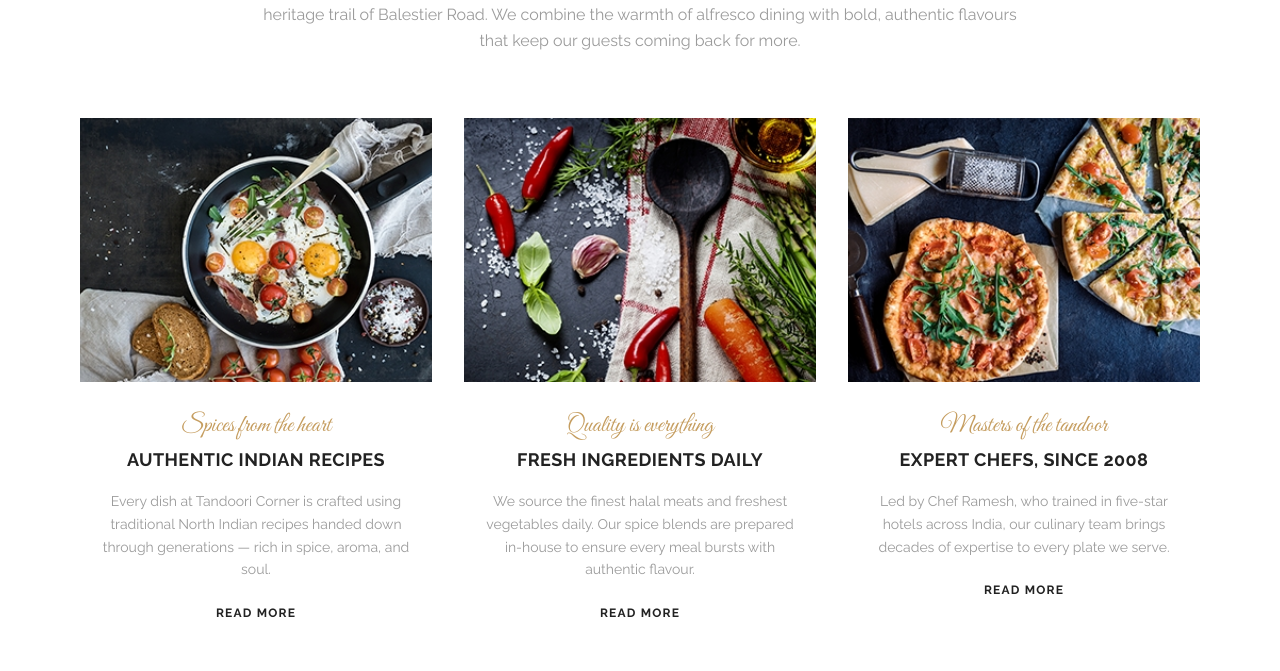
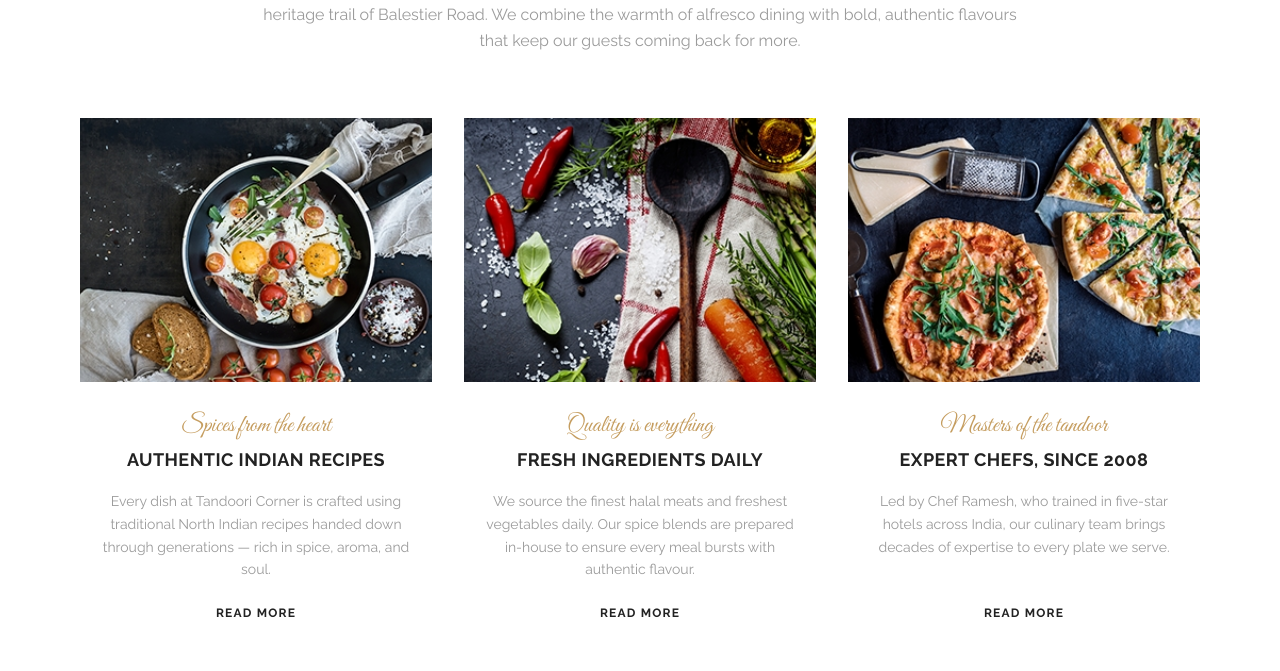
Before and after one commit to PrajaNova/tandoori-corner, a Next.js app in the folder apps/tc-web-app/: page / in a window 1280 px wide. Shown: the part 964-1635 px from the top of the page. Built offline with nearby package versions, Linux system fonts and the light colour scheme; no server answers.

Commit message:
refactor(tc-web-app): externalize Welcome content, create FeatureCard primitive, and align CTA baseline

```diff
--- a/apps/tc-web-app/components/home/Welcome.tsx
+++ b/apps/tc-web-app/components/home/Welcome.tsx
@@ -1,78 +1,31 @@
-import Image from "next/image";
-import Link from "next/link";
+import { FeatureCard } from "@/components/ui/FeatureCard";
 import { SectionHeading } from "@/components/ui/SectionHeading";
-
-const cards = [
-  {
-    subtitle: "Spices from the heart",
-    title: "Authentic Indian Recipes",
-    image: "/granny/granny_banners_1.jpg",
-    description:
-      "Every dish at Tandoori Corner is crafted using traditional North Indian recipes handed down through generations — rich in spice, aroma, and soul.",
-  },
-  {
-    subtitle: "Quality is everything",
-    title: "Fresh Ingredients Daily",
-    image: "/granny/granny_banners_2.jpg",
-    description:
-      "We source the finest halal meats and freshest vegetables daily. Our spice blends are prepared in-house to ensure every meal bursts with authentic flavour.",
-  },
-  {
-    subtitle: "Masters of the tandoor",
-    title: "Expert Chefs, Since 2008",
-    image: "/granny/granny_banners_3.jpg",
-    description:
-      "Led by Chef Ramesh, who trained in five-star hotels across India, our culinary team brings decades of expertise to every plate we serve.",
-  },
-];
+import { welcomeContent } from "@/content/welcome";
 
 export function Welcome() {
   return (
     <section className="py-24 bg-background">
       <div className="container mx-auto px-4 max-w-6xl">
         <SectionHeading
-          cursiveText="Hello dear"
-          mainText="Welcome To Tandoori Corner"
+          cursiveText={welcomeContent.cursiveText}
+          mainText={welcomeContent.mainText}
         />
 
         <p className="text-center text-muted-foreground max-w-3xl mx-auto mb-16 leading-relaxed">
-          Established in 2008, Tandoori Corner is Singapore&apos;s favourite
-          North Indian curry house, nestled along the heritage trail of
-          Balestier Road. We combine the warmth of alfresco dining with bold,
-          authentic flavours that keep our guests coming back for more.
+          {welcomeContent.description}
         </p>
 
         <div className="grid grid-cols-1 md:grid-cols-3 gap-8">
-          {cards.map((card) => (
-            <div
+          {welcomeContent.cards.map((card) => (
+            <FeatureCard
               key={card.title}
-              className="flex flex-col items-center text-center"
-            >
-              <div className="w-full aspect-[4/3] relative mb-7 overflow-hidden">
-                <Image
-                  src={card.image}
-                  alt={card.title}
-                  fill
-                  sizes="(max-width: 768px) 100vw, 33vw"
-                  className="object-cover hover:scale-105 transition-transform duration-700"
-                />
-              </div>
-              <span className="font-script text-primary text-2xl mb-1">
-                {card.subtitle}
-              </span>
-              <h3 className="font-raleway text-lg font-bold uppercase tracking-wide mb-4">
-                {card.title}
-              </h3>
-              <p className="text-muted-foreground px-4 mb-6 text-sm leading-relaxed">
-                {card.description}
-              </p>
-              <Link
-                href="/story"
-                className="font-raleway text-xs font-bold tracking-widest uppercase text-foreground hover:text-primary transition-colors"
-              >
-                Read More
-              </Link>
-            </div>
+              image={card.image}
+              title={card.title}
+              subtitle={card.subtitle}
+              description={card.description}
+              linkHref={card.linkHref}
+              linkLabel={card.linkLabel}
+            />
           ))}
         </div>
       </div>
--- /dev/null
+++ b/apps/tc-web-app/components/ui/FeatureCard.tsx
@@ -0,0 +1,65 @@
+import Image from "next/image";
+import Link from "next/link";
+import { cn } from "@/lib/utils";
+
+interface FeatureCardProps {
+  image: string;
+  title: string;
+  subtitle?: string;
+  description: string;
+  linkHref?: string;
+  linkLabel?: string;
+  imageAspectRatio?: string;
+  className?: string;
+}
+
+export function FeatureCard({
+  image,
+  title,
+  subtitle,
+  description,
+  linkHref,
+  linkLabel = "Read More",
+  imageAspectRatio = "aspect-[4/3]",
+  className,
+}: FeatureCardProps) {
+  return (
+    <div
+      className={cn("flex flex-col items-center text-center h-full", className)}
+    >
+      <div
+        className={cn(
+          "w-full relative mb-7 overflow-hidden shrink-0",
+          imageAspectRatio,
+        )}
+      >
+        <Image
+          src={image}
+          alt={title}
+          fill
+          sizes="(max-width: 768px) 100vw, 33vw"
+          className="object-cover hover:scale-105 transition-transform duration-700"
+        />
+      </div>
+      {subtitle && (
+        <span className="font-script text-primary text-2xl mb-1">
+          {subtitle}
+        </span>
+      )}
+      <h3 className="font-raleway text-lg font-bold uppercase tracking-wide mb-4">
+        {title}
+      </h3>
+      <p className="text-muted-foreground px-4 mb-6 text-sm leading-relaxed">
+        {description}
+      </p>
+      {linkHref && (
+        <Link
+          href={linkHref}
+          className="font-raleway text-xs font-bold tracking-widest uppercase text-foreground hover:text-primary transition-colors mt-auto"
+        >
+          {linkLabel}
+        </Link>
+      )}
+    </div>
+  );
+}
--- /dev/null
+++ b/apps/tc-web-app/content/welcome.ts
@@ -0,0 +1,44 @@
+export interface WelcomeCard {
+  subtitle: string;
+  title: string;
+  image: string;
+  description: string;
+  linkHref: string;
+  linkLabel: string;
+}
+
+export const welcomeContent = {
+  cursiveText: "Hello dear",
+  mainText: "Welcome To Tandoori Corner",
+  description:
+    "Established in 2008, Tandoori Corner is Singapore's favourite North Indian curry house, nestled along the heritage trail of Balestier Road. We combine the warmth of alfresco dining with bold, authentic flavours that keep our guests coming back for more.",
+  cards: [
+    {
+      subtitle: "Spices from the heart",
+      title: "Authentic Indian Recipes",
+      image: "/granny/granny_banners_1.jpg",
+      description:
+        "Every dish at Tandoori Corner is crafted using traditional North Indian recipes handed down through generations — rich in spice, aroma, and soul.",
+      linkHref: "/story",
+      linkLabel: "Read More",
+    },
+    {
+      subtitle: "Quality is everything",
+      title: "Fresh Ingredients Daily",
+      image: "/granny/granny_banners_2.jpg",
+      description:
+        "We source the finest halal meats and freshest vegetables daily. Our spice blends are prepared in-house to ensure every meal bursts with authentic flavour.",
+      linkHref: "/story",
+      linkLabel: "Read More",
+    },
+    {
+      subtitle: "Masters of the tandoor",
+      title: "Expert Chefs, Since 2008",
+      image: "/granny/granny_banners_3.jpg",
+      description:
+        "Led by Chef Ramesh, who trained in five-star hotels across India, our culinary team brings decades of expertise to every plate we serve.",
+      linkHref: "/story",
+      linkLabel: "Read More",
+    },
+  ],
+};
```
